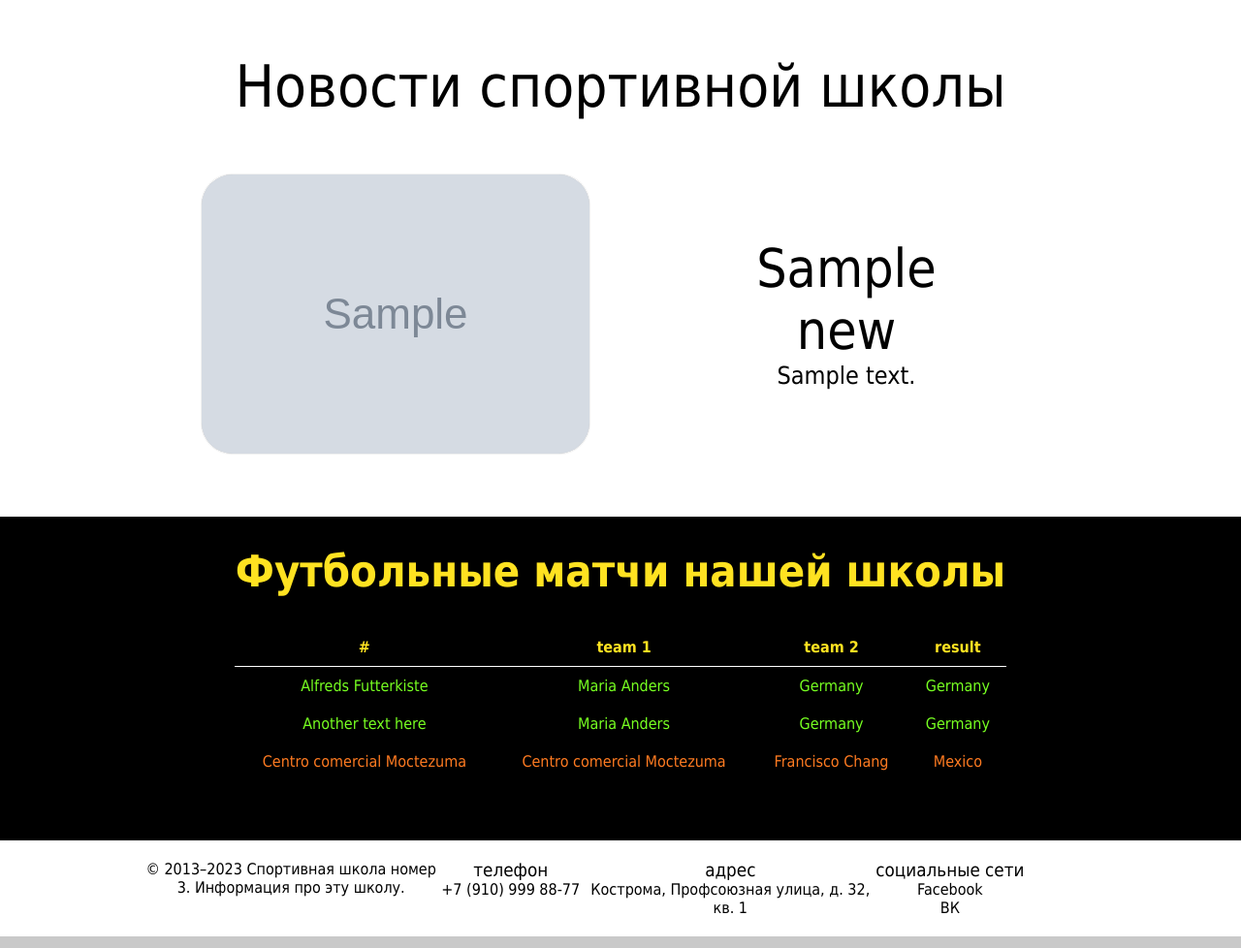
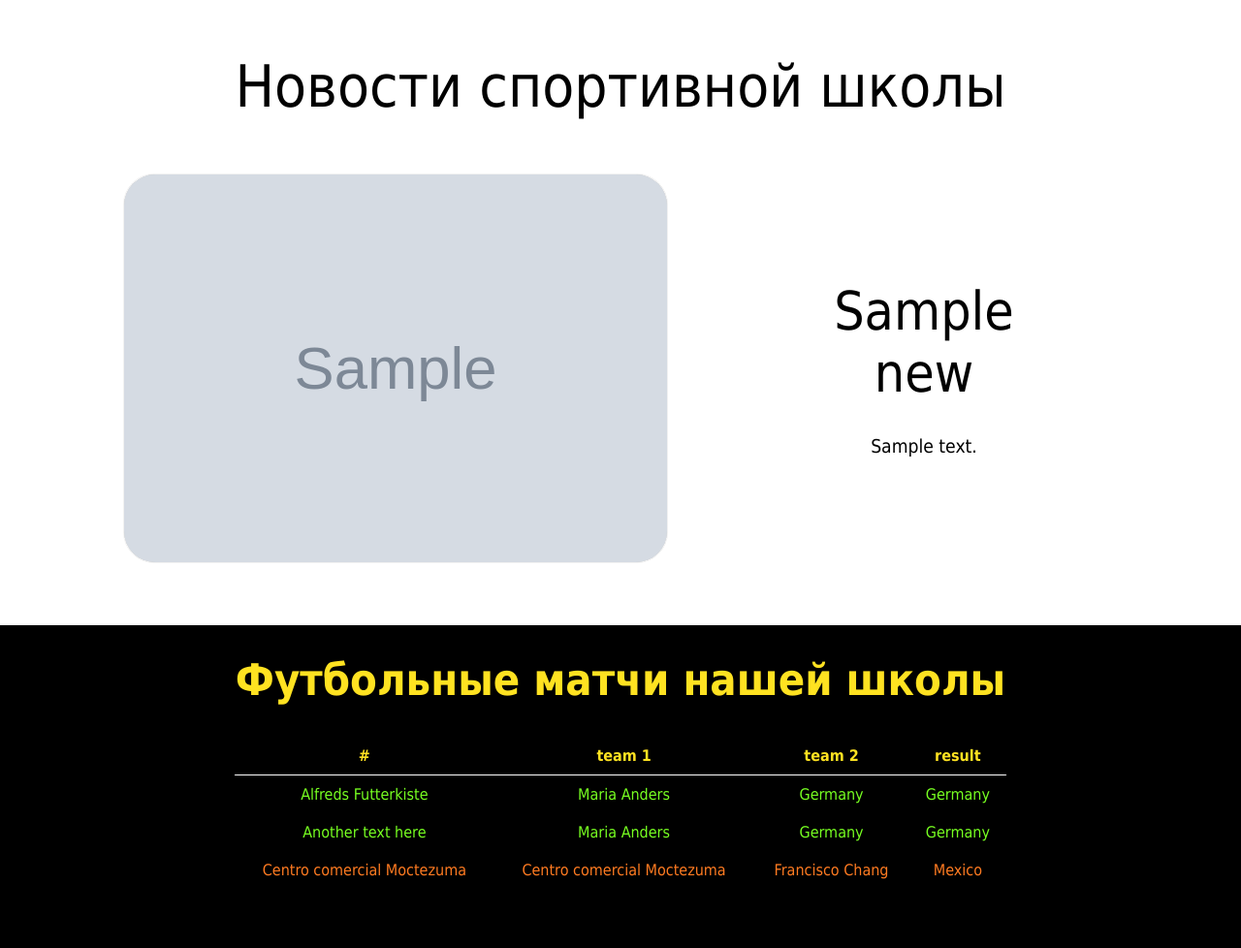
Before and after one commit to AirGuy-one/sports_school, a Django app: page / in a window 1280 px wide. Shown: the part 649-1627 px from the top of the page at 97% size. Run offline with Django 4.2, Linux system fonts and the light colour scheme; tables that the repository leaves empty hold one stand-in row (values such as "Sample post"); grey boxes marked "Sample" are stand-in pictures; parts of the project's set-up code (start-up, migrations or seed data) failed here and were passed over.

Commit message:
Configure the size of the news blocks

```diff
--- a/static/css/style.css
+++ b/static/css/style.css
@@ -144,7 +144,7 @@ header {
     line-height: 3em;
 }
 
-.img-article {
+.img-articles {
     display: flex;
     justify-content: center;
     flex-wrap: wrap;
@@ -154,11 +154,13 @@ header {
 .article {
     height: 18em;
     width: 25em;
+    margin: auto 0;
     display: flex;
     flex-direction: column;
     align-items: center;
     justify-content: center;
     text-align: center;
+    gap: 2em;
 }
 
 .article h3 {
@@ -169,13 +171,18 @@ header {
 }
 
 .article p {
-    font-size: 25px;
+    font-size: 1.2em;
+}
+
+.flip-box-article {
+    display: flex;
+    gap: 4em;
 }
 
 .flip-box {
     background-color: transparent;
-    height: 18em;
-    width: 25em;
+    height: 25em;
+    width: 35em;
     border: 1px solid #f1f1f1;
     border-radius: 2em;
     perspective: 1000px;
@@ -183,8 +190,8 @@ header {
 
 .flip-box-inner {
     position: relative;
-    width: 25em;
-    height: 18em;
+    height: 25em;
+    width: 35em;
     text-align: center;
     transition: transform 0.8s;
     transform-style: preserve-3d;
@@ -197,20 +204,24 @@ header {
 
 .image, .image-back {
     position: absolute;
-    height: 18em;
-    width: 25em;
+    height: 25em;
+    width: 35em;
     backface-visibility: hidden;
 }
 
 img {
-    height: 18em;
-    width: 25em;
+    height: 25em;
+    width: 35em;
 }
 
 .image, img {
     border-radius: 2em;
     background-color: #d2d2d2;
     color: black;
+}
+
+.image h2 {
+    font-size: 2.5em;
 }
 
 .image-back {
--- a/templates/index.html
+++ b/templates/index.html
@@ -11,9 +11,10 @@
         </div>
         <div class="news">
             <h2>Новости спортивной школы</h2>
-        <div class="img-article">
+            <div class="img-articles">
                 {% for one_news in news %}
                     {% if forloop.counter0|divisibleby:2 %}
+                        <div class="flip-box-article">
                             <div class="flip-box">
                                 <div class="flip-box-inner">
                                     {% if one_news.first_photo %}
@@ -27,8 +28,8 @@
                                         </div>
                                     {% endif %}
                                     <div class="image-back">
-                                <h2>Paris</h2>
-                                <p>What an amazing city</p>
+                                        <h2>Amazing</h2>
+                                        <p>Обратная сторона карточки</p>
                                     </div>
                                 </div>
                             </div>
@@ -36,7 +37,9 @@
                                 <h3>{{ one_news.title }}</h3>
                                 <p>{{ one_news.description }}</p>
                             </div>
+                        </div>
                     {% else %}
+                        <div class="flip-box-article">
                             <div class="article">
                                 <h3>{{ one_news.title }}</h3>
                                 <p>{{ one_news.description }}</p>
@@ -49,13 +52,14 @@
                                         </div>
                                     {% else %}
                                         <div class="image">
-                                    <h2>It's no photo here</h2>
-                                    <p>Our school is the best, just believe me</p>
+                                            <h2>Здесь нет фото</h2>
+                                            <p>Дополнительная информация о нашей школе</p>
                                         </div>
                                     {% endif %}
                                     <div class="image-back">
-                                <h2>Paris</h2>
-                                <p>What an amazing city</p>
+                                        <h2>Amazing</h2>
+                                        <p>Обратная сторона карточки</p>
+                                    </div>
                                 </div>
                             </div>
                         </div>
```
Lines whose indentation alone changed are shown as unchanged.
